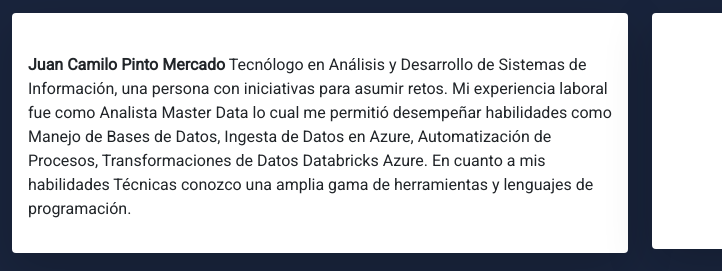
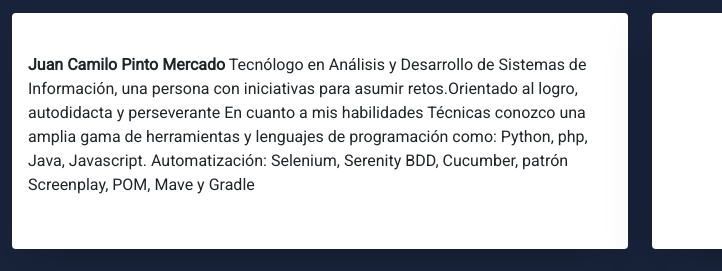
Before and after one commit to JuanPinto0417/Mi_Portafolio, a plain HTML site: page index.html in a window 1280 px wide. Shown: the part 899-1170 px from the top of the page, 0-722 px from the left. Drawn offline with nearby package versions, Linux system fonts and the light colour scheme; grey boxes are pictures that could not be loaded.

Commit message:
Update index.html

```diff
--- a/index.html
+++ b/index.html
@@ -96,12 +96,9 @@
             <p class="p-0 mt-4">
               <strong>Juan Camilo Pinto Mercado</strong> Tecnólogo en Análisis y Desarrollo de
               Sistemas de Información, una persona con iniciativas para asumir
-              retos. Mi experiencia laboral fue como Analista Master Data lo
-              cual me permitió desempeñar habilidades como Manejo de Bases de
-              Datos, Ingesta de Datos en Azure, Automatización de Procesos,
-              Transformaciones de Datos Databricks Azure. En cuanto a mis
-              habilidades Técnicas conozco una amplia gama de herramientas y
-              lenguajes de programación.
+              retos.Orientado al logro, autodidacta y perseverante
+              En cuanto a mis habilidades Técnicas conozco una amplia gama de herramientas y lenguajes de programación como: Python, php, Java, Javascript.
+              Automatización: Selenium, Serenity BDD, Cucumber, patrón Screenplay, POM, Mave y Gradle
             </p>
           </div>
         </div>
```
